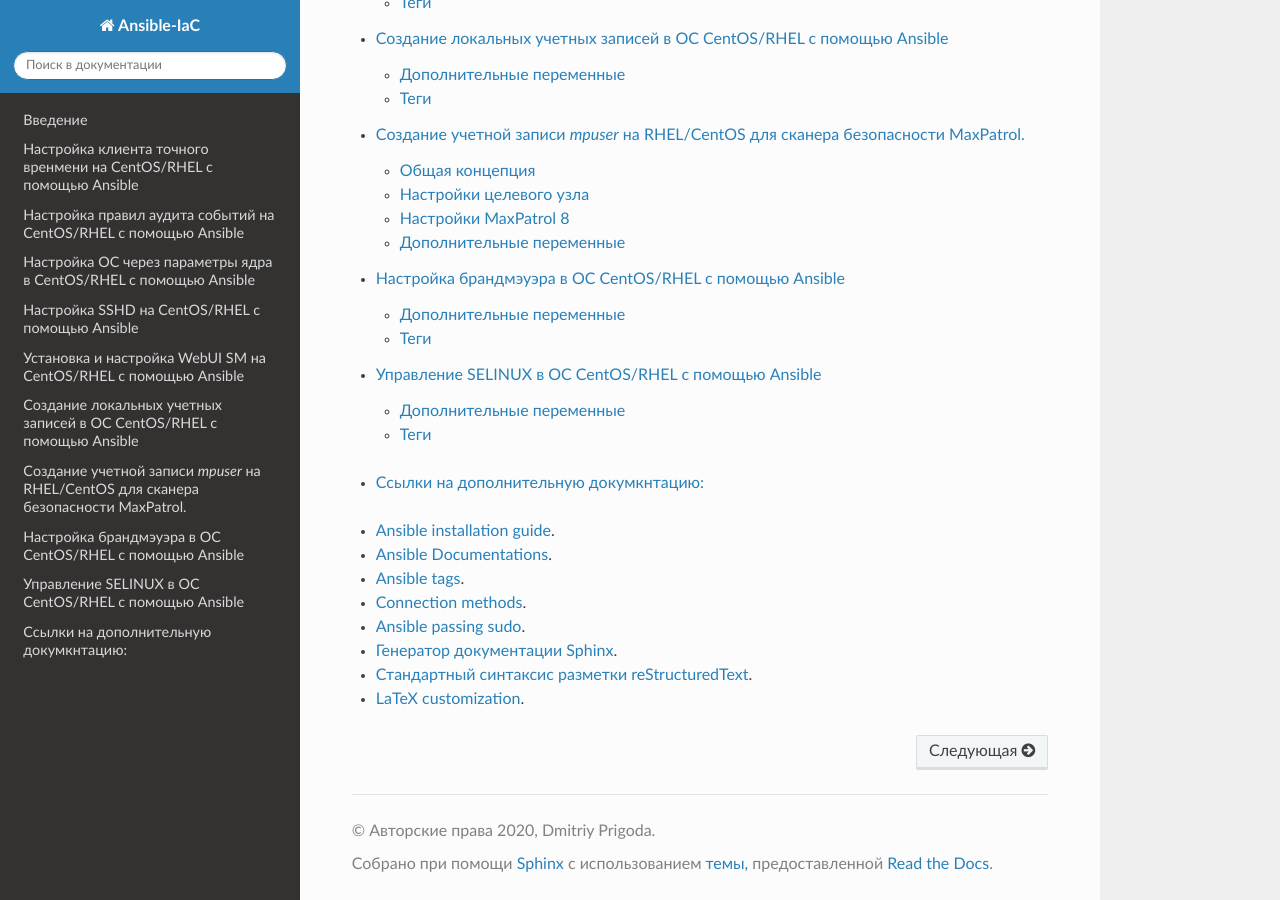
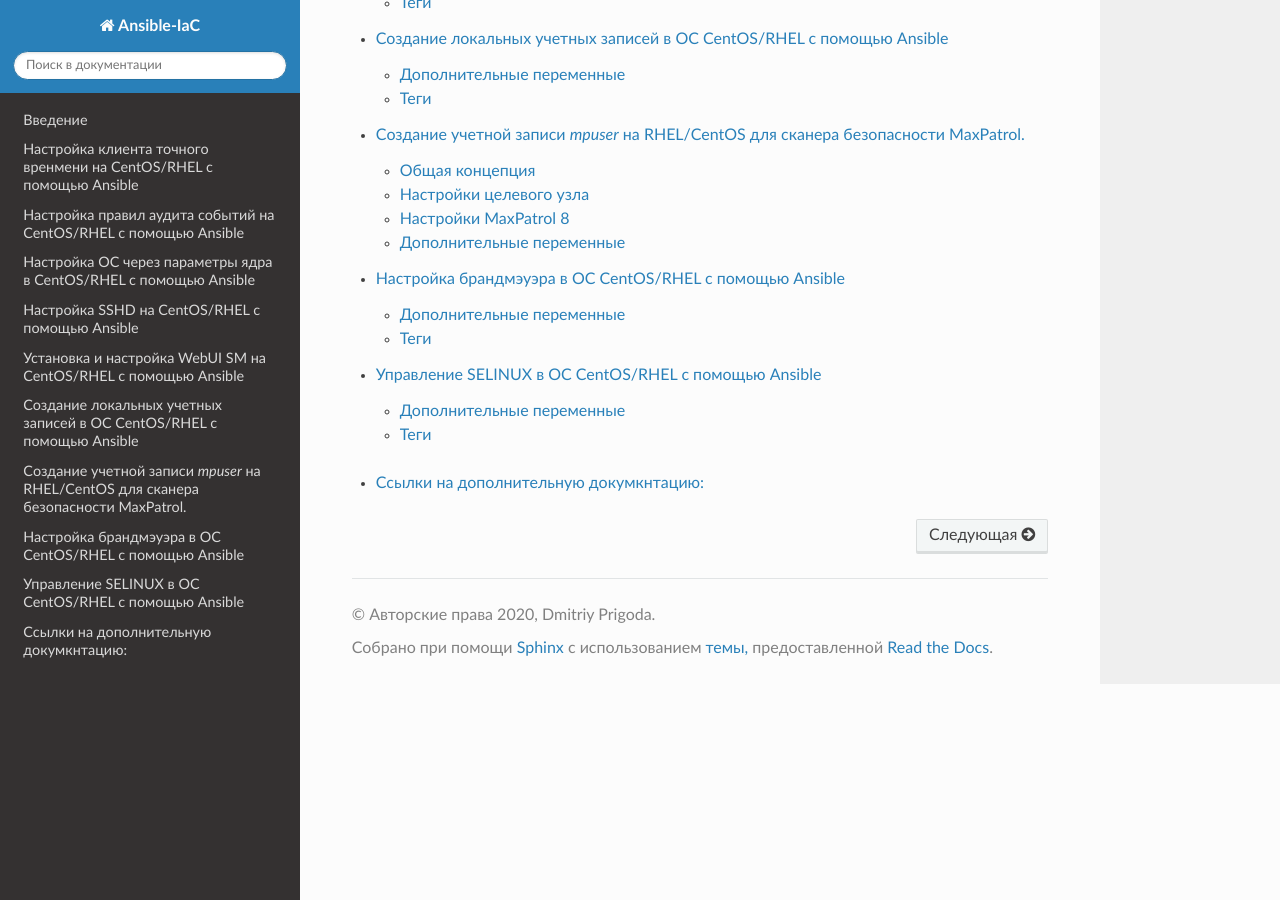
Before and after one commit to D34m0nN0n3/ansible-iac-docs, a Sphinx documentation site: the page built from docs/source/index.rst, in a window 1280 px wide and 900 px high, scrolled down 866 px. Built offline with Sphinx 7.4.7 and the Read the Docs theme 2.0.0, drawn with Linux system fonts in a browser that asks for light colours; pages that are not in the unit, such as notebooks, are missing from menus; the version number could not be read and is left out.

Commit message:
Update index.rst

```diff
--- a/docs/source/index.rst
+++ b/docs/source/index.rst
@@ -25,12 +25,3 @@
    :maxdepth: 1
    :caption: Ссылки на дополнительную докумкнтацию
   finale
-
-* `Ansible installation guide <https://docs.ansible.com/ansible/latest/installation_guide/intro_installation.html>`_.
-* `Ansible Documentations <https://docs.ansible.com>`_.
-* `Ansible tags <https://docs.ansible.com/ansible/latest/user_guide/playbooks_tags.html>`_.
-* `Connection methods <https://docs.ansible.com/ansible/latest/user_guide/connection_details.html>`_.
-* `Ansible passing sudo <https://8gwifi.org/docs/ansible-sudo-ssh-password.jsp>`_.
-* `Генератор документации Sphinx <https://sphinx-ru.readthedocs.io/ru/latest/sphinx.html#id12>`_.
-* `Стандартный синтаксис разметки reStructuredText <https://sphinx-ru.readthedocs.io/ru/latest/rst-markup.html#id5>`_.
-* `LaTeX customization <https://www.sphinx-doc.org/en/master/latex.html>`_.
```
